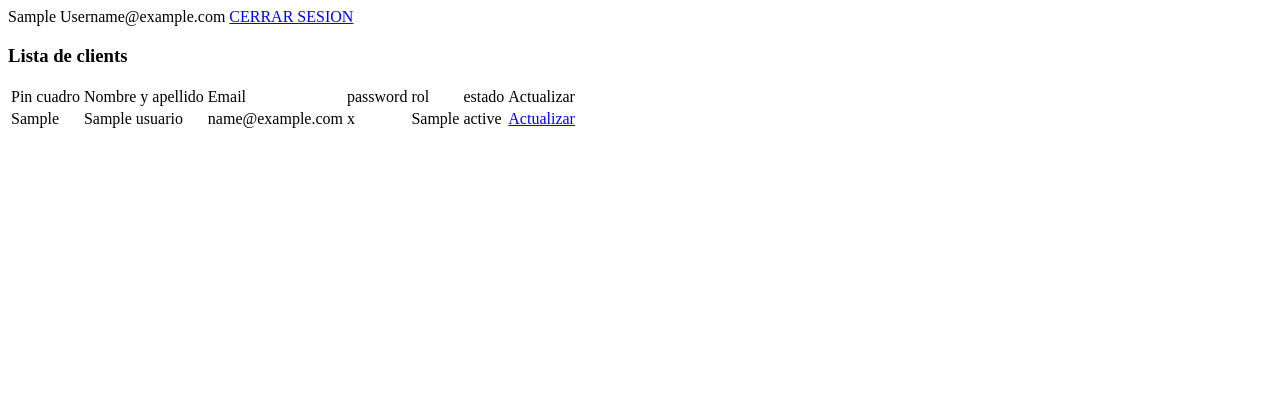
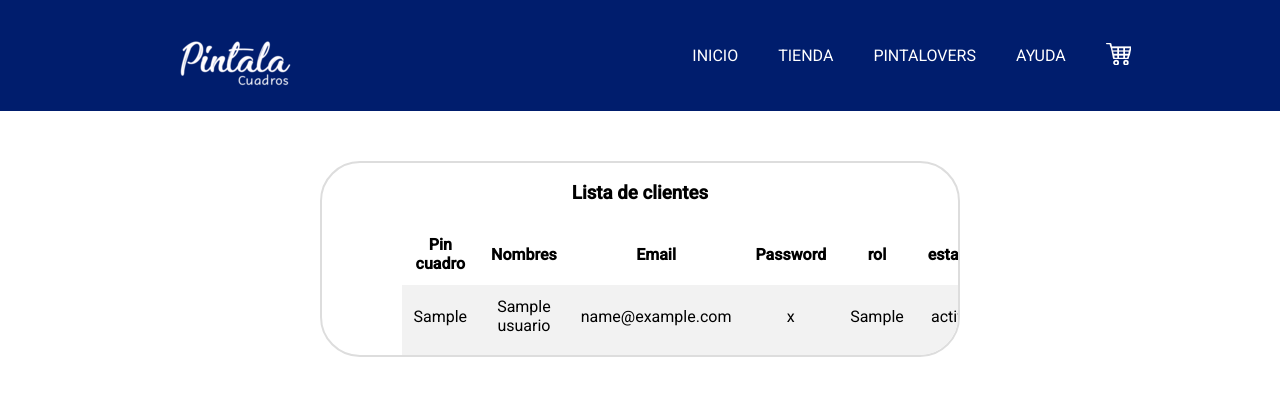
Before and after one commit to laureina7/PINTALOVERS-FINAL-NO-VA-MAS, a PHP site: page /lista.php in a window 1280 px wide. Shown: the top 396 px of the page. Run offline with PHP 8.4, Linux system fonts and the light colour scheme; the visitor is signed in with stand-in values (Sample User, id 1); tables that the repository leaves empty or names only in its code hold one stand-in row (values such as "Sample post"); some libraries are stand-ins or nearby versions.

Commit message:
lista_diseño

```diff
--- /dev/null
+++ b/Assets/css/header2.css
@@ -0,0 +1,157 @@
+* {
+    margin: 0;
+    padding: 0;
+    box-sizing: border-box;
+}
+
+/*---------MENU----------*/
+
+.header {
+    display: flex;
+    flex-direction: row;
+    width: 100%;
+    height: 111px;
+    background-color: #001d6d;
+    font-family: 'Roboto', sans-serif;
+    margin-bottom: 50px;
+}
+
+.logo {
+    width: 30%;
+    height: 50%;
+    background-color: #001d6d;
+    margin-top: 30px;
+    display: flex;
+    align-items: flex-end;
+    justify-content: flex-end;
+}
+
+.nav {
+    width: 95%;
+    height: 100%;
+    background-color: #001d6d;
+    display: flex;
+    justify-content: center;
+    padding-left: 250px;
+    align-items: center;
+}
+
+.nav ul {
+    margin: 0;
+    display: flex;
+    align-items: center;
+    flex-direction: row;
+    padding: 0;
+}
+
+ul {
+    list-style: none;
+}
+
+.nav li {
+    display: block;
+    text-decoration: none;
+    padding: 15px 20px;
+}
+
+.nav a {
+    text-decoration: none;
+    color: white;
+    transition: all ease 0.3s;
+}
+
+.nav img:hover {
+    background-color: grey;
+}
+
+.nav a:hover {
+    color: grey;
+}
+
+.carrito {
+    display: none;
+}
+
+label {
+    display: none;
+}
+
+s label:hover {
+    cursor: pointer;
+    background-color: #001d6d;
+    border: 2px solid red
+}
+
+input {
+    display: none;
+}
+
+#btn-menu {
+    display: none;
+}
+
+@media screen and (max-width: 880px) {
+    .header {
+        width: 100%;
+    }
+    label {
+        width: 40%;
+        height: 100%;
+        display: flex;
+        align-items: center;
+        justify-content: center;
+        margin-bottom: 5px;
+        z-index: 2;
+        border: 2px solid red;
+    }
+    label img {
+        width: 20px;
+        height: 20px;
+    }
+    .logo {
+        width: 80%;
+        display: flex;
+        align-items: center;
+        justify-content: center;
+        margin-top: 32px;
+    }
+    #btn-nav:checked~.nav {
+        margin-top: -60%;
+    }
+    .nav {
+        position: absolute;
+        display: flex;
+        justify-content: center;
+        align-items: center;
+        width: 40%;
+        height: 199px;
+        z-index: 2;
+        margin-left: 62%;
+        margin-top: 110px;
+        padding-left: 0px;
+    }
+    .nav ul {
+        flex-direction: column;
+        margin: 0;
+    }
+    .nav li {
+        width: 100%;
+        text-align: center;
+        background-color: #001d6d;
+    }
+    ul .carrito {
+        margin-top: 35px;
+        width: 20%;
+        display: flex;
+        justify-content: center;
+        align-items: center;
+        padding: 10px 40px;
+    }
+    .carrito img {
+        width: 30px;
+        height: 25px;
+    }
+    nav .car {
+        display: none;
+    }
+}
--- /dev/null
+++ b/Assets/css/tablausu.css
@@ -0,0 +1,47 @@
+*{
+    margin: 0;
+    padding: 0;
+}
+.tabla{
+    margin-left: 25%;
+    max-width: 50%;
+    text-align: center;
+    border: 2px solid #ddd;
+    border-radius: 40px;
+}
+.tabla h3{
+    margin-top: 3%;
+    margin-bottom: 3%;
+    font-family: 'Roboto', sans-serif;
+}
+.usuario{
+    border-collapse: collapse;
+    border-spacing: 0;
+    margin-left: 12.5%;
+}
+.usuario th,td{
+    font-family: 'Roboto', sans-serif;
+    padding: 12px;
+}
+.usuario td{
+    padding-bottom: 20px;
+}
+tr:nth-child(even){
+    background-color: #f2f2f2
+}
+@media(max-width: 700px){
+    .tabla{
+        margin-left: 0%;
+        max-width: 100%;
+        border: none;
+        border-radius: none;
+    }
+    .tabla h3{
+        margin-left: 70%;
+        font-size: 14px;
+    }
+    .usuario th,td{
+        padding: 30px;
+        font-size: 10px;
+    }
+}
--- a/views/lista.php
+++ b/views/lista.php
@@ -1,4 +1,4 @@
-<?php
+<!-- <?php
     session_start();
     if (!isset($_SESSION['nombres'])) {
         header('Location:login.php');
@@ -12,28 +12,62 @@
         window.location.href="index.php";
         </script>';
     }
-?>
+?> -->
 <!DOCTYPE html>
 <html lang="es">
+
 <head>
     <meta charset="UTF-8">
     <meta name="viewport" content="width=device-width, initial-scale=1.0">
     <title>Lista_de_clientes</title>
+    <link rel="stylesheet" href="../Assets/css/tablausu.css">
+    <link rel="stylesheet" href="../Assets/css/header2.css">
+    <link rel="icon" href="../Assets/images/PINTALOVERS/favicon.png">
+    <link href="https://fonts.googleapis.com/css2?family=Roboto:wght@500&display=swap" rel="stylesheet">
+    <link href="https://fonts.googleapis.com/css2?family=Roboto:wght@300;400&display=swap" rel="stylesheet">
+    <link href="https://fonts.googleapis.com/css2?family=Quicksand:wght@500&display=swap" rel="stylesheet">
 </head>
+
 <body>
-    <?php
+    <!-- <?php
         echo $_SESSION['nombres'],$_SESSION['email'];
-    ?>
-    <a href="cerrar.php">CERRAR SESION</a>
-    <h3>Lista de clients</h3>
-    <table>
-        <td>Pin cuadro</td>
-        <td>Nombre y apellido</td>
-        <td>Email</td>
-        <td>password</td>
-        <td>rol</td>
-        <td>estado</td>
-        <td>Actualizar</td>
+    ?> -->
+    <header class="header">
+        <ul>
+            <li><a class="carrito" href=""><img src="../Assets/images/PINTALOVERS/carrito.png" alt=""></a></li>
+        </ul>
+
+        <div class="logo">
+            <img src="../Assets/images/logo_tipo_pintala_pequeno_115x.png" alt="">
+        </div>
+        <input type="checkbox" src="" alt="Submit" width="48" height="48" id="btn-nav">
+        <label for="btn-nav">
+            <img src="../Assets/images/PINTALOVERS/menu.png" alt="">
+        </label>
+        <nav class="nav">
+            <ul>
+                <li><a href="">INICIO</a> </li>
+                <li><a href="">TIENDA</a> </li>
+                <li><a href="">PINTALOVERS</a> </li>
+                <li><a href="">AYUDA</a> </li>
+                <li class="car">
+                    <a href="">
+                        <img src="../Assets/images/PINTALOVERS/carrito.png" alt="">
+                    </a>
+                </li>
+            </ul>
+        </nav>
+    </header>
+    <div class="tabla" style="overflow-x:auto;">
+        <h3>Lista de clientes</h3>
+        <table class="usuario">
+            <th>Pin cuadro</th>
+            <th>Nombres</th>
+            <th>Email</th>
+            <th>Password</th>
+            <th>rol</th>
+            <th>estado</th>
+            <th>Actualizar</th>
             <?php
                 foreach($cliente as $dato){
                     ?>
@@ -44,11 +78,24 @@
                 <td><?php echo $dato->password_usu?></td>
                 <td><?php echo $dato->rol?></td>
                 <td><?php echo $dato->estado?></td>
-                    <td><a class="boton-actualizar" href="adminA.php?id=<?php echo $dato->pin_cuadro; ?>">Actualizar</a></td>
+                <td><a class="boton-actualizar" href="adminA.php?id=<?php echo $dato->pin_cuadro; ?>">Actualizar</a>
+                </td>
             </tr>
             <?php
                 }
                 ?>
         </table>
+    </div>
+    <script src="java.js"></script>
+    <script src="https://code.jquery.com/jquery-3.5.1.slim.min.js"
+        integrity="sha384-DfXdz2htPH0lsSSs5nCTpuj/zy4C+OGpamoFVy38MVBnE+IbbVYUew+OrCXaRkfj"
+        crossorigin="anonymous"></script>
+    <script src="https://cdn.jsdelivr.net/npm/popper.js@1.16.0/dist/umd/popper.min.js"
+        integrity="sha384-Q6E9RHvbIyZFJoft+2mJbHaEWldlvI9IOYy5n3zV9zzTtmI3UksdQRVvoxMfooAo"
+        crossorigin="anonymous"></script>
+    <script src="https://stackpath.bootstrapcdn.com/bootstrap/4.5.0/js/bootstrap.min.js"
+        integrity="sha384-OgVRvuATP1z7JjHLkuOU7Xw704+h835Lr+6QL9UvYjZE3Ipu6Tp75j7Bh/kR0JKI"
+        crossorigin="anonymous"></script>
 </body>
+
 </html>
```
Also changed, not shown: Assets/images/PINTALOVERS/carrito.png (added), Assets/images/PINTALOVERS/favicon.png (added), Assets/images/PINTALOVERS/menu.png (added), Assets/images/logo_tipo_pintala_pequeno_115x.png (added). Lines whose indentation alone changed are shown as unchanged.
